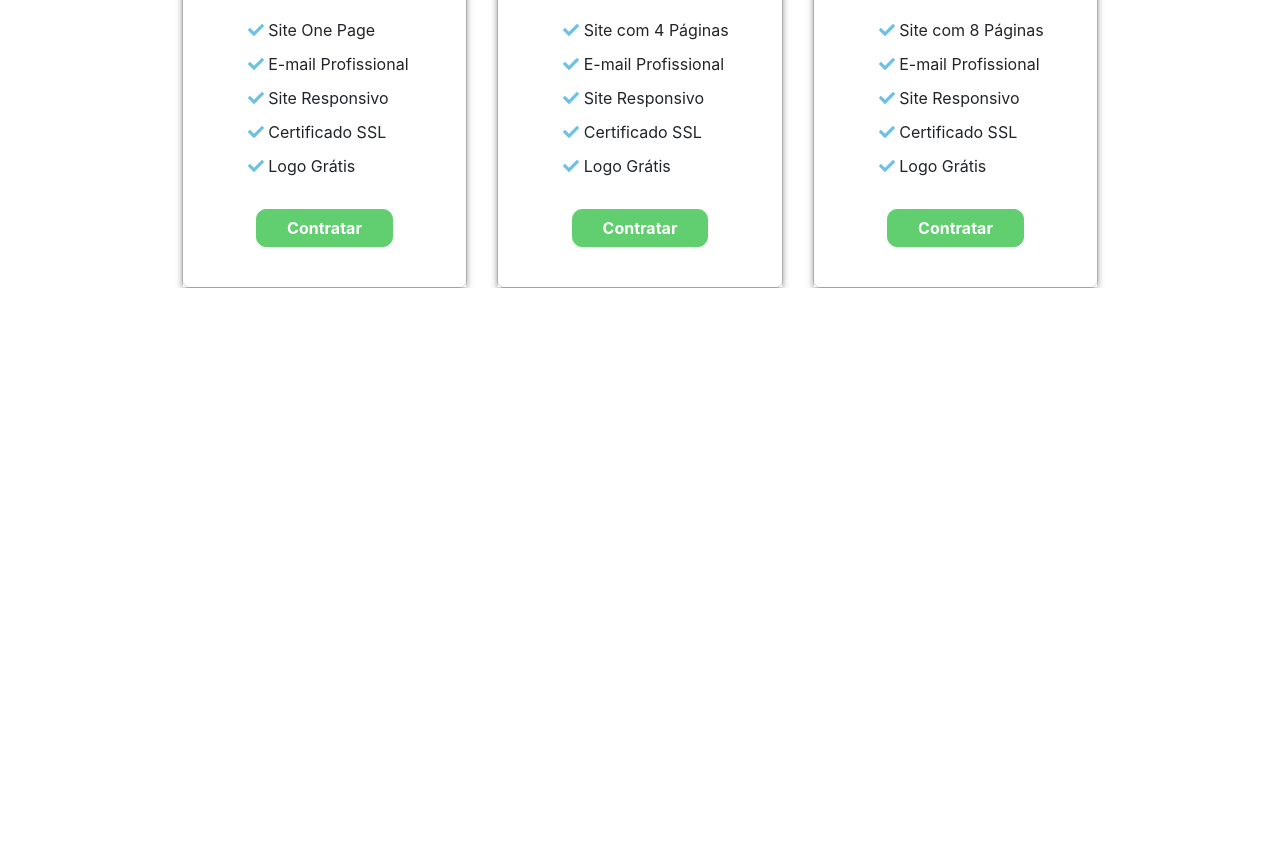
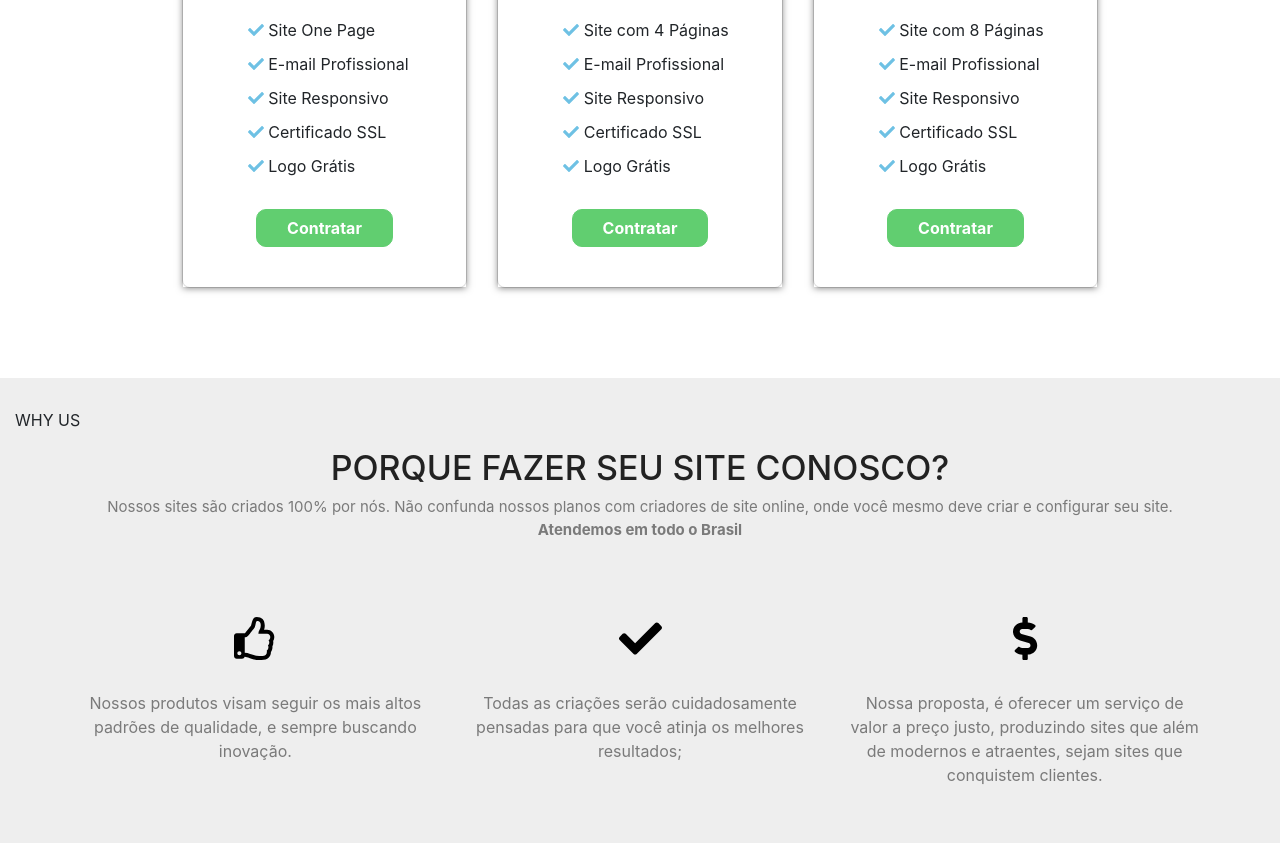
Before and after one commit to victormachadogp/nomadin-website-project, a plain HTML site: page index.html in a window 1280 px wide. Shown: the part 2013-2856 px from the top of the page. Before the commit the page ends 2301 px from the top, so only its background shows below. Drawn offline with nearby package versions, Linux system fonts and the light colour scheme.

Commit message:
Seção adicionada

```diff
--- a/css/style.css
+++ b/css/style.css
@@ -178,6 +178,7 @@ li {
 
 .card-dimensions {
     margin-top: 50px;
+    min-width: 250px;
 
 }
 
@@ -223,6 +224,54 @@ li {
     margin-bottom: 90px;
 }
 
+/*
+*
+* WHY US
+*
+ */
+
+ .title-text-2 {
+    font-size: 34px;
+}
+
+.subtitle-text {
+    font-weight: bold;
+    font-size: 15px;
+}
+
+.fa-thumbs-up {
+    font-size: 43px;
+    color: black;
+    margin-top: 60px;
+}
+
+.fa-dollar-sign {
+    font-size: 43px;
+    color: black;
+    margin-top: 60px;
+}
+
+.check {
+    color: black;
+    font-size: 43px;
+    margin-top: 60px;
+}
+
+.container-us {
+ margin-top: 30px;
+}
+
+.text-padding {
+    padding-top: 30px;
+}
+
+.margin-greybox-2 {
+    padding-bottom: 40px;
+}
+
+.text-us {
+    font-size: 15px;
+}
 
 
 
--- a/index.html
+++ b/index.html
@@ -126,8 +126,8 @@
                         </div>
                     </div>
 
-                    <div class="col-md-3 card-dimensions">
-                            <div class="card">
+                    <div class="col-md-3 card-dimensions ">
+                            <div class="card ">
                                 <div class="card-header text-center card-pro">
                                     <h5>PRO</h5>
                                     <p class="price"><span class="price-min">R$</span>800</p>
@@ -170,6 +170,38 @@
                 </div>
             </div>
 
+            <!----------------------------------------------- WHY US ------------------------------------->
+
+            <div class="container-fluid section-grey">
+                    <div class="row">
+                        <div class="col-12 container-us">
+                            <p>WHY US</p>
+                            <h2 class="title-text-2 text-center">PORQUE FAZER SEU SITE CONOSCO?</h2>
+                            <p class="light-text text-center text-us">Nossos sites são criados 100% por nós. Não confunda nossos planos com criadores de site online, onde você mesmo deve criar e configurar seu site. <br><span class="subtitle-text">Atendemos em todo o Brasil </span></p>
+
+                        </div>
+                    </div>
+                </div>
+
+            <div class="container-fluid section-grey margin-greybox-2 ">
+                <div class="row justify-content-md-center mr-lg-5 ml-lg-5">
+                    <div class="col-md-4 col-lg-4 text-center">
+                            <i class="far fa-thumbs-up"></i>
+                            <p class="light-text text-padding">Nossos produtos visam seguir os mais altos padrões de qualidade, e sempre buscando inovação.</p>
+                    </div>
+                    <div class="col-md-4 col-lg-4 text-center">
+                            <i class="fas fa-check check"></i>
+                            <p class="light-text text-padding">Todas as criações serão cuidadosamente pensadas para que você atinja os melhores resultados;</p>
+                    </div>
+                    <div class="col-md-4 col-lg-4 text-center">
+                            <i class="fas fa-dollar-sign"></i>
+                            <p class="light-text text-padding">Nossa proposta, é oferecer um serviço de valor a preço justo, produzindo sites que além de modernos e atraentes, sejam sites que conquistem clientes.</p>
+                    </div>
+                </div>
+            </div>
+
+
+
 
 
 
```
